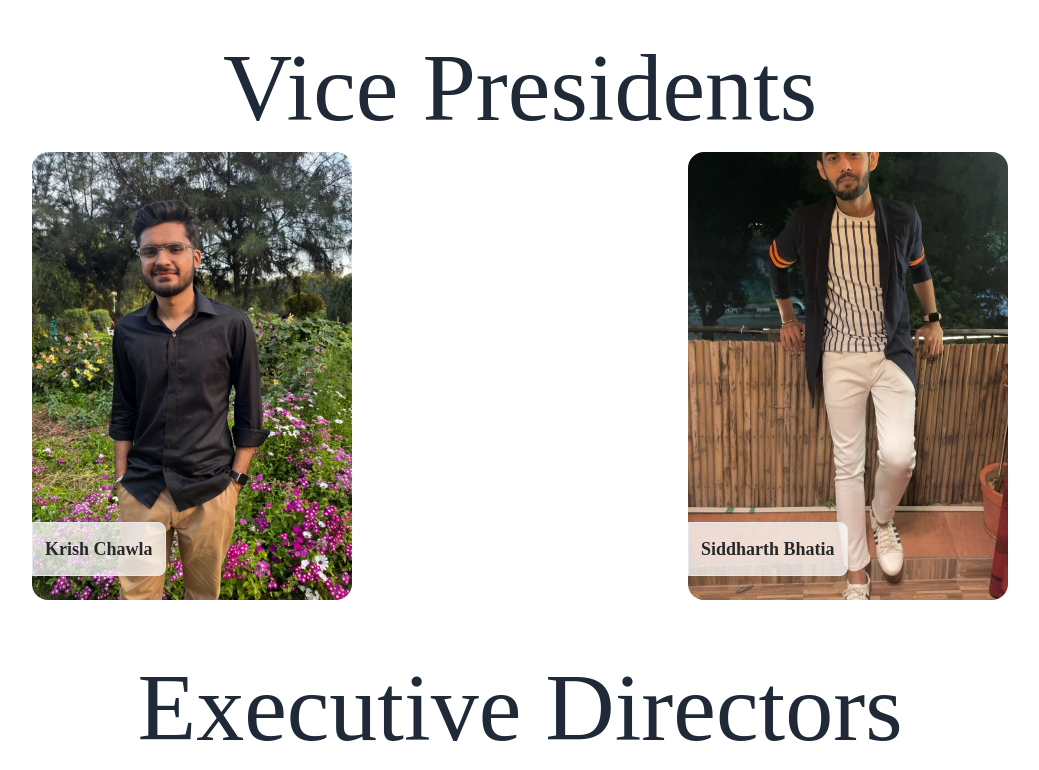
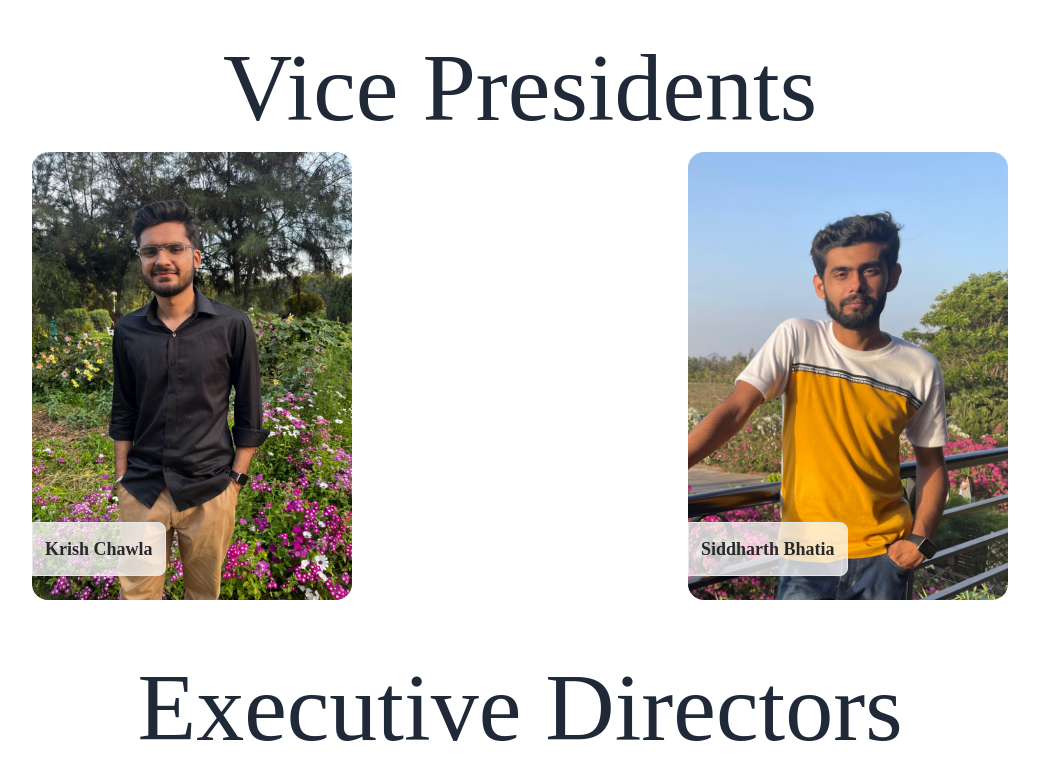
Before and after one commit to info-arnav/Enactus-website, a React (Vite) app: page /Team in a window 1280 px wide. Shown: the part 920-1690 px from the top of the page, without its empty margins (120-1159 px from the left). Built offline with nearby package versions, Linux system fonts and the light colour scheme; a web font is replaced by a local one.

Commit message:
image correction

```diff
--- a/src/Database/Db.js
+++ b/src/Database/Db.js
@@ -18,7 +18,7 @@ export const Presidents = [
     },
     {
       name: "Siddharth Bhatia",
-      image:"/Heads/Siddharth_Bhatia.jpg",
+      image:"/Heads/Siddhart.png",
       position:"top"
     }
   ];
```
Also changed, not shown: public/Heads/Siddhart.png (added), public/Heads/Siddharth_Bhatia.jpg (deleted).
